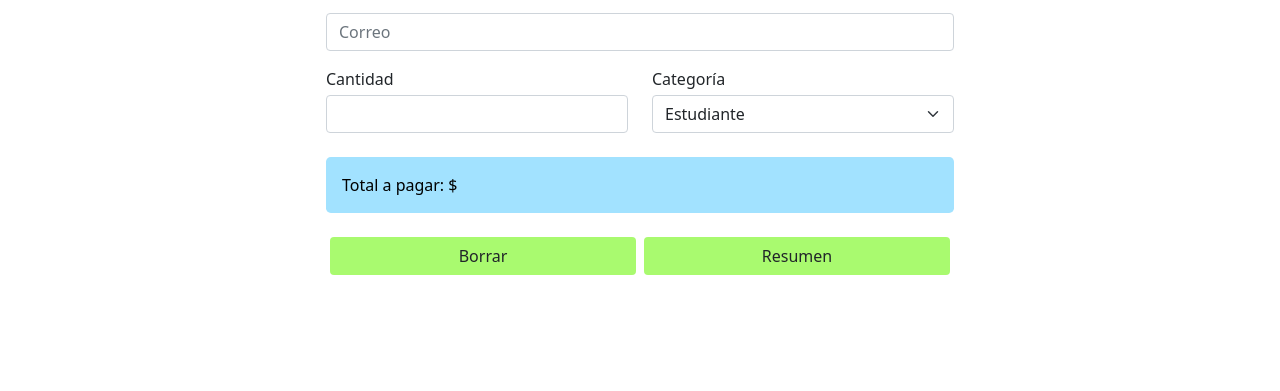
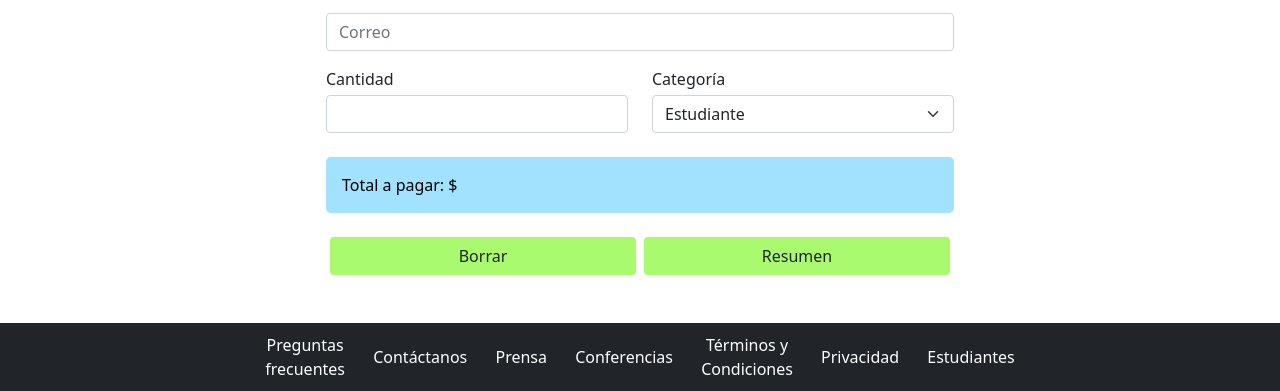
Before and after one commit to Eduardo251272/ConfBsAs, a plain HTML site: page ticket.html in a window 1280 px wide. Shown: the part 520-911 px from the top of the page. Before the commit the page ends 843 px from the top, so only its background shows below. Drawn offline with nearby package versions, Linux system fonts and the light colour scheme.

Commit message:
Corregido footer de pagina de compra de ticket

```diff
--- a/js/js.js
+++ b/js/js.js
@@ -6,7 +6,6 @@ function calculo()
     var subtotal=0;
     var desc=0;
     var span=document.getElementById("valor3");
-
 
     switch (cat=parseInt(cat)){
         case 1:
@@ -22,7 +21,6 @@ function calculo()
 
     subtotal = parseInt(cant)*desc;
     span.textContent = "Total a pagar: $ " + subtotal;
-
 return;
 }
 
@@ -33,7 +31,5 @@ function borrar()
     document.getElementById("valor3").value=0;
     var span=document.getElementById("valor3");
     span.textContent = "Total a pagar: $ ";
-
 return;
-
 }
--- a/ticket.html
+++ b/ticket.html
@@ -107,6 +107,19 @@
 
       </div>
     </div>
+
+    <footer class="p-0 sticky-xl-top">
+      <div class="container-fluid bg-dark p-1 text-center">
+          <button type="button" class="btn btn-outline-secondary border-0 text-white">Preguntas <br> frecuentes</button>
+          <button type="button" class="btn btn-outline-secondary border-0 text-white">Contáctanos</button>
+          <button type="button" class="btn btn-outline-secondary border-0 text-white">Prensa</button>
+          <button type="button" class="btn btn-outline-secondary border-0 text-white">Conferencias</button>
+          <button type="button" class="btn btn-outline-secondary border-0 text-white">Términos y<br> Condiciones</button>
+          <button type="button" class="btn btn-outline-secondary border-0 text-white">Privacidad</button>
+          <button type="button" class="btn btn-outline-secondary border-0 text-white">Estudiantes</button>
+      </div>
+    </footer>
+
       <script src="js/js.js"></script>
       <script src="https://cdn.jsdelivr.net/npm/bootstrap@5.0.2/dist/js/bootstrap.bundle.min.js" integrity="sha384-MrcW6ZMFYlzcLA8Nl+NtUVF0sA7MsXsP1UyJoMp4YLEuNSfAP+JcXn/tWtIaxVXM" crossorigin="anonymous"></script>
 </body>
```
